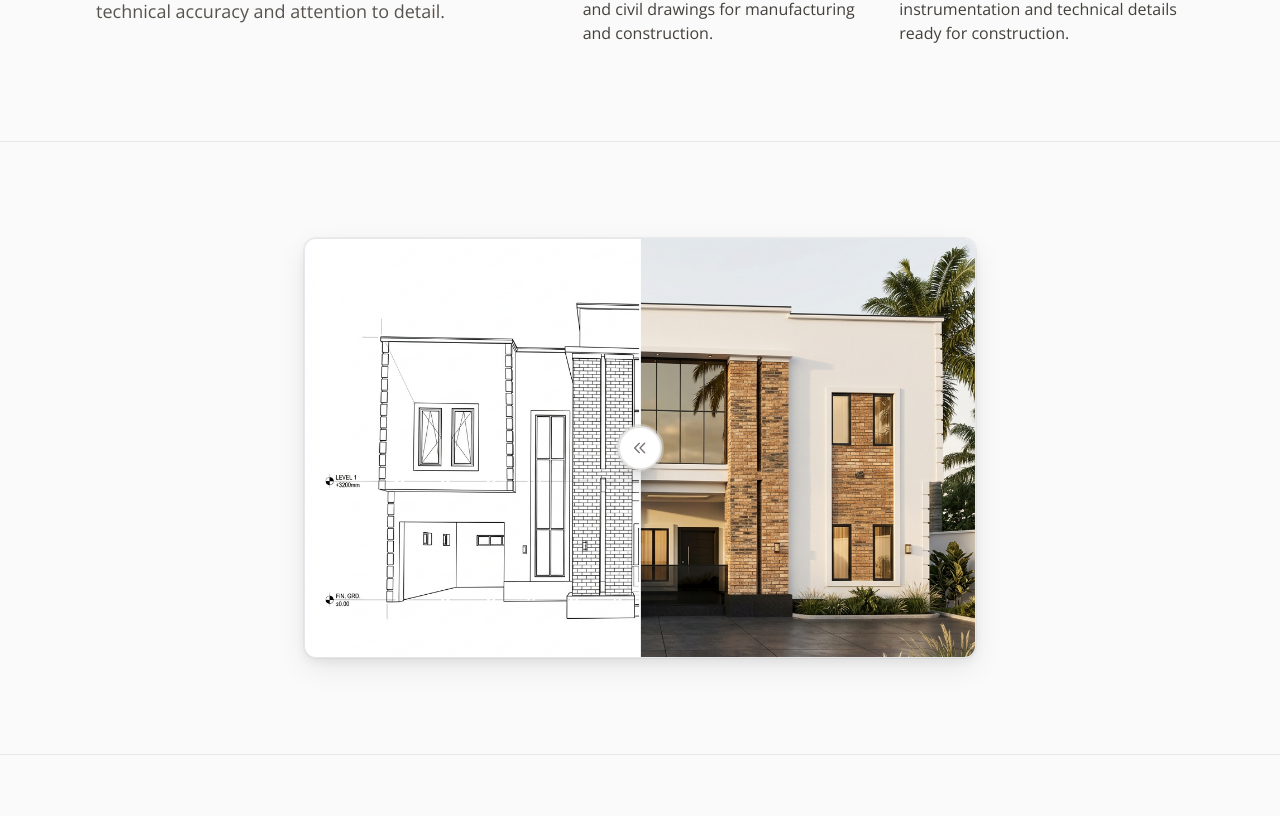
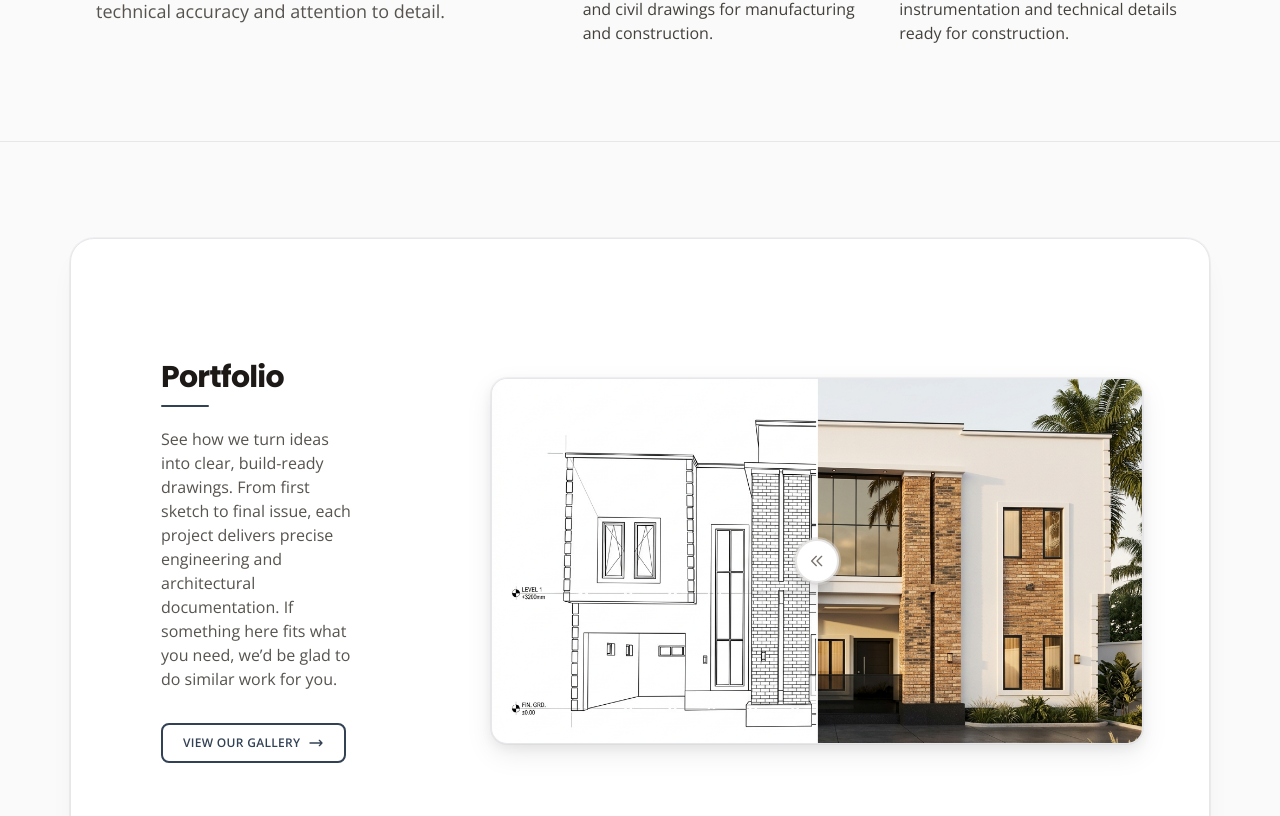
Before and after one commit to SteveeOreo/Stevesketchbuildings, a React (Vite) app in the folder Stevesketchbuildings/: page / in a window 1280 px wide. Shown: the part 1144-1960 px from the top of the page. Built offline with nearby package versions, Linux system fonts and the light colour scheme.

Commit message:
improved the before and after card to be wider

```diff
--- a/Stevesketchbuildings/src/App.jsx
+++ b/Stevesketchbuildings/src/App.jsx
@@ -2,7 +2,7 @@ import React from "react";
 import Header from "./components/Header";
 import Hero from "./components/Hero";
 import About from "./components/About";
-import BeforeAfterSlider from "./components/BeforeAfterSlider";
+import CompareSection from "./components/CompareSection";
 import TechnologyPlatforms from "./components/TechnologyPlatforms";
 import Projects from "./components/Projects";
 import Services from "./components/Services";
@@ -17,7 +17,7 @@ const App = () => {
       <main className="flex-1 pb-14 pt-0">
         <Hero />
         <About />
-        <BeforeAfterSlider />
+        <CompareSection />
         <TechnologyPlatforms />
         <Projects />
         <Services />
--- a/Stevesketchbuildings/src/components/BeforeAfterSlider.jsx
+++ b/Stevesketchbuildings/src/components/BeforeAfterSlider.jsx
@@ -3,7 +3,7 @@ import React, { useState, useRef, useCallback, useEffect } from "react";
 const IMAGE_BEFORE = "/images/DragToRevealPics/DragtorevealhalfBefore.png";
 const IMAGE_AFTER = "/images/DragToRevealPics/DragtorevealhalfAfter.png";
 
-const BeforeAfterSlider = () => {
+const BeforeAfterSlider = ({ embedded = false }) => {
   const [position, setPosition] = useState(50);
   const [isDragging, setIsDragging] = useState(false);
   const containerRef = useRef(null);
@@ -60,21 +60,15 @@ const BeforeAfterSlider = () => {
     };
   }, [isDragging, handleMouseMove, handleMouseUp, handleTouchMove, handleTouchEnd]);
 
-  return (
-    <section
-      id="compare"
-      className="section-padding border-t border-neutral-border bg-neutral-paper"
-      aria-label="Before and after comparison"
+  const sliderContent = (
+    <div
+      ref={containerRef}
+      className="relative w-full rounded-2xl overflow-hidden select-none border border-neutral-border bg-stone-100 ring-1 ring-stone-200/50 ring-offset-2 ring-offset-neutral-paper"
+        style={{
+        aspectRatio: "16/9",
+        boxShadow: "0 0 0 1px rgba(0,0,0,0.04), 0 4px 12px rgba(0,0,0,0.06), 0 10px 28px rgba(0,0,0,0.08)",
+      }}
     >
-      <div className="section-container">
-        <div
-          ref={containerRef}
-          className="relative w-full mx-auto max-w-2xl rounded-xl overflow-hidden select-none border border-neutral-border bg-stone-100 ring-1 ring-stone-200/50 ring-offset-2 ring-offset-neutral-paper"
-          style={{
-            aspectRatio: "16/10",
-            boxShadow: "0 0 0 1px rgba(0,0,0,0.04), 0 4px 12px rgba(0,0,0,0.06), 0 10px 28px rgba(0,0,0,0.08)",
-          }}
-        >
           {/* Base layer: Before (left side) */}
           <div className="absolute inset-0">
             <img
@@ -145,6 +139,22 @@ const BeforeAfterSlider = () => {
             </div>
           </div>
         </div>
+  );
+
+  if (embedded) {
+    return sliderContent;
+  }
+
+  return (
+    <section
+      id="compare"
+      className="section-padding border-t border-neutral-border bg-neutral-paper"
+      aria-label="Before and after comparison"
+    >
+      <div className="section-container">
+        <div className="mx-auto max-w-2xl">
+          {sliderContent}
+        </div>
       </div>
     </section>
   );
--- /dev/null
+++ b/Stevesketchbuildings/src/components/CompareSection.jsx
@@ -0,0 +1,58 @@
+import React from "react";
+import { Link } from "react-router-dom";
+import BeforeAfterSlider from "./BeforeAfterSlider";
+
+const CompareSection = () => {
+  return (
+    <section
+      id="compare"
+      className="section-padding border-t border-neutral-border bg-neutral-paper"
+      aria-label="Portfolio"
+    >
+      <div className="mx-auto max-w-[96rem] px-[70px]">
+        {/* Portfolio card: write-up left, before/after slider right */}
+        <div
+          id="portfolio-card"
+          className="relative w-full mx-auto rounded-3xl overflow-hidden border border-neutral-border bg-white shadow-lg py-10 sm:py-12 lg:py-16 xl:py-20"
+          style={{
+            boxShadow:
+              "0 0 0 1px rgba(0,0,0,0.04), 0 4px 6px -1px rgba(0,0,0,0.04), 0 16px 32px -12px rgba(0,0,0,0.08)",
+          }}
+        >
+          <div className="grid gap-8 lg:grid-cols-[0.32fr_0.68fr] lg:gap-6 xl:gap-8 items-center px-[50px]">
+            {/* Left column: heading, text, CTA */}
+            <div className="flex flex-col p-6 sm:p-8 lg:p-10 lg:w-[280px] lg:min-w-[280px] lg:max-w-[280px]">
+              <h2 className="text-2xl font-bold tracking-tight text-stone-900 sm:text-3xl">Portfolio</h2>
+              <span className="mt-2.5 block h-0.5 w-12 bg-accent rounded-full" aria-hidden />
+              <p className="mt-5 text-sm leading-relaxed text-stone-600 sm:text-base">
+                See how we turn ideas into clear, build-ready drawings. From first sketch to final
+                issue, each project delivers precise engineering and architectural documentation.
+                If something here fits what you need, we’d be glad to do similar work for you.
+              </p>
+              <div className="mt-8">
+                <Link
+                  to="/gallery"
+                  className="inline-flex items-center gap-2 rounded-lg border-2 border-accent bg-white px-5 py-2.5 text-xs font-semibold uppercase tracking-wide text-accent transition-colors hover:bg-accent hover:text-white focus:outline-none focus:ring-2 focus:ring-accent focus:ring-offset-2"
+                >
+                  View our gallery
+                  <svg className="w-4 h-4" fill="none" stroke="currentColor" viewBox="0 0 24 24">
+                    <path strokeLinecap="round" strokeLinejoin="round" strokeWidth={2} d="M17 8l4 4m0 0l-4 4m4-4H3" />
+                  </svg>
+                </Link>
+              </div>
+            </div>
+
+            {/* Right column: before/after slider inside portfolio card */}
+            <div className="min-w-0 p-4 lg:p-4">
+              <div className="w-full min-w-[360px] max-w-[90rem] mx-auto lg:mx-0 lg:mr-0 lg:ml-auto">
+                <BeforeAfterSlider embedded />
+              </div>
+            </div>
+          </div>
+        </div>
+      </div>
+    </section>
+  );
+};
+
+export default CompareSection;
--- a/Stevesketchbuildings/src/main.jsx
+++ b/Stevesketchbuildings/src/main.jsx
@@ -3,6 +3,7 @@ import ReactDOM from "react-dom/client";
 import { BrowserRouter, Routes, Route } from "react-router-dom";
 import App from "./App";
 import PricingPage from "./pages/PricingPage";
+import GalleryPage from "./pages/GalleryPage";
 import "./index.css";
 
 ReactDOM.createRoot(document.getElementById("root")).render(
@@ -11,6 +12,7 @@ ReactDOM.createRoot(document.getElementById("root")).render(
       <Routes>
         <Route path="/" element={<App />} />
         <Route path="/pricing" element={<PricingPage />} />
+        <Route path="/gallery" element={<GalleryPage />} />
       </Routes>
     </BrowserRouter>
   </React.StrictMode>
--- /dev/null
+++ b/Stevesketchbuildings/src/pages/GalleryPage.jsx
@@ -0,0 +1,42 @@
+import React from "react";
+import { Link } from "react-router-dom";
+import Header from "../components/Header";
+import Footer from "../components/Footer";
+
+const GalleryPage = () => {
+  return (
+    <div className="flex min-h-screen flex-col bg-white text-stone-900">
+      <Header />
+      <main className="flex-1">
+        <section className="section-padding border-t border-neutral-border bg-neutral-paper">
+          <div className="section-container">
+            <h1 className="section-heading">Our Gallery</h1>
+            <p className="mt-4 max-w-2xl text-stone-600">
+              A collection of our work. More projects will be added here as we complete them.
+            </p>
+            <div className="mt-12 grid gap-6 sm:grid-cols-2 lg:grid-cols-3">
+              {/* Placeholder for future gallery items */}
+              <div className="rounded-xl border border-neutral-border bg-stone-50 p-8 text-center text-stone-500">
+                <p className="text-sm">Gallery content coming soon.</p>
+              </div>
+              <div className="rounded-xl border border-neutral-border bg-stone-50 p-8 text-center text-stone-500">
+                <p className="text-sm">Gallery content coming soon.</p>
+              </div>
+              <div className="rounded-xl border border-neutral-border bg-stone-50 p-8 text-center text-stone-500">
+                <p className="text-sm">Gallery content coming soon.</p>
+              </div>
+            </div>
+            <p className="mt-8">
+              <Link to="/" className="text-accent hover:underline font-medium">
+                ← Back to home
+              </Link>
+            </p>
+          </div>
+        </section>
+      </main>
+      <Footer />
+    </div>
+  );
+};
+
+export default GalleryPage;
```
